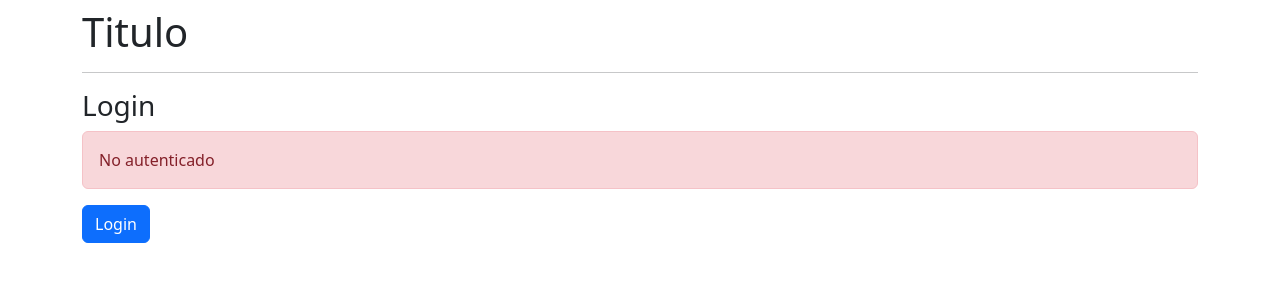
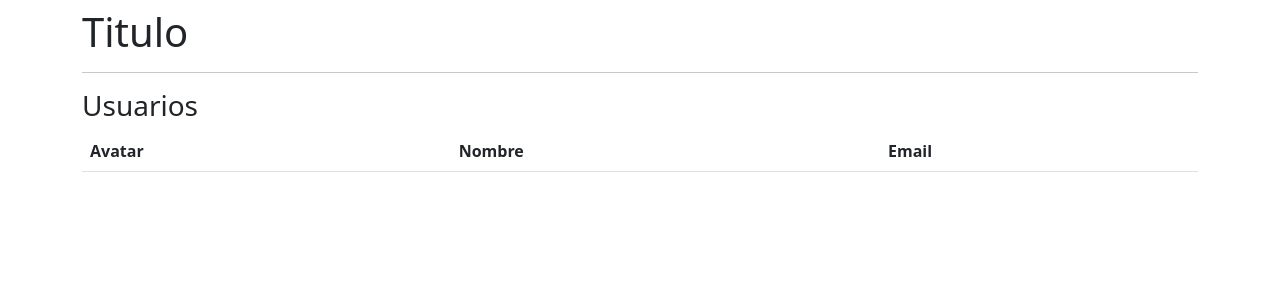
Before and after one commit to tomymiranda/PracticaTypescript, a React (Create React App) app in the folder 01/: page / in a window 1280 px wide. Shown: the top 300 px of the page. Built offline with nearby package versions, Linux system fonts and the light colour scheme.

Commit message:
se agrega modulo axios

```diff
--- a/01/src/App.tsx
+++ b/01/src/App.tsx
@@ -3,6 +3,7 @@
 import Contador from './components/Contador';
 import ContadorConHook from './components/ContadorConHook';
 import Login from './components/Login';
+import Usuarios from './components/Usuarios';
 import Funciones from './typescript/Funciones';
 import ObjetosLiterales from './typescript/ObjetosLiterales';
 
@@ -17,7 +18,8 @@
       {/*<Funciones/>*/}
       {/*<Contador/> */}
       {/*<ContadorConHook/>*/}
-      <Login/>
+      {/*<Login/>*/}
+      <Usuarios/>
     </div>
 
   )
--- /dev/null
+++ b/01/src/api/reqRes.tsx
@@ -0,0 +1 @@
+import axios from "axios";
--- /dev/null
+++ b/01/src/components/Usuarios.tsx
@@ -0,0 +1,30 @@
+import React, { useEffect } from 'react'
+
+const Usuarios = () => {
+
+    useEffect(() => {
+      //llamado a la API
+
+
+    }, [])
+
+
+    return (
+    <>
+        <h3>Usuarios</h3>
+        <table className="table">
+            <thead>
+                <tr>
+                    <th>Avatar</th>
+                    <th>Nombre</th>
+                    <th>Email</th>
+                </tr>
+            </thead>
+            <tbody>
+            </tbody>
+        </table>
+    </>
+  )
+}
+
+export default Usuarios
```
